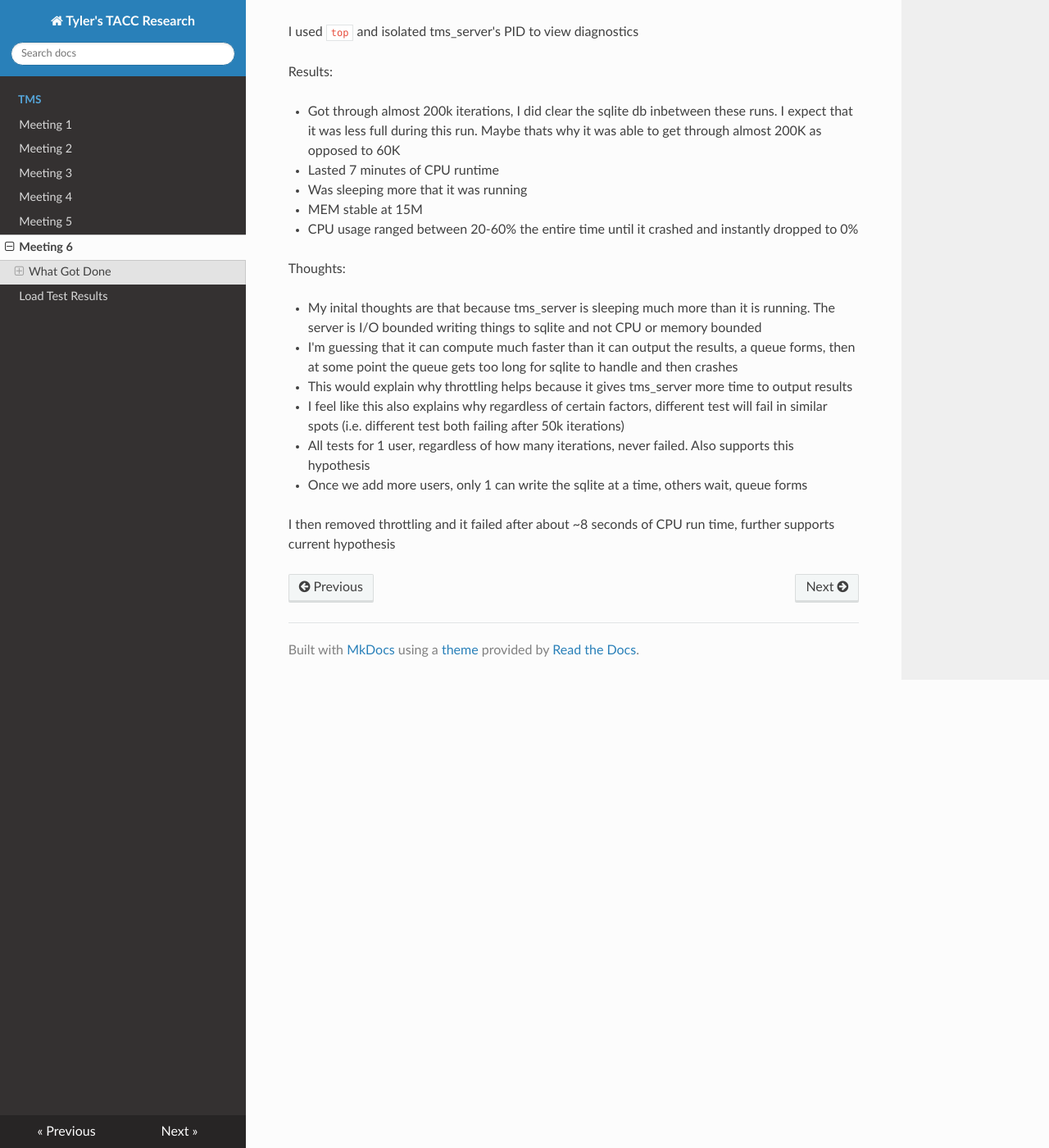
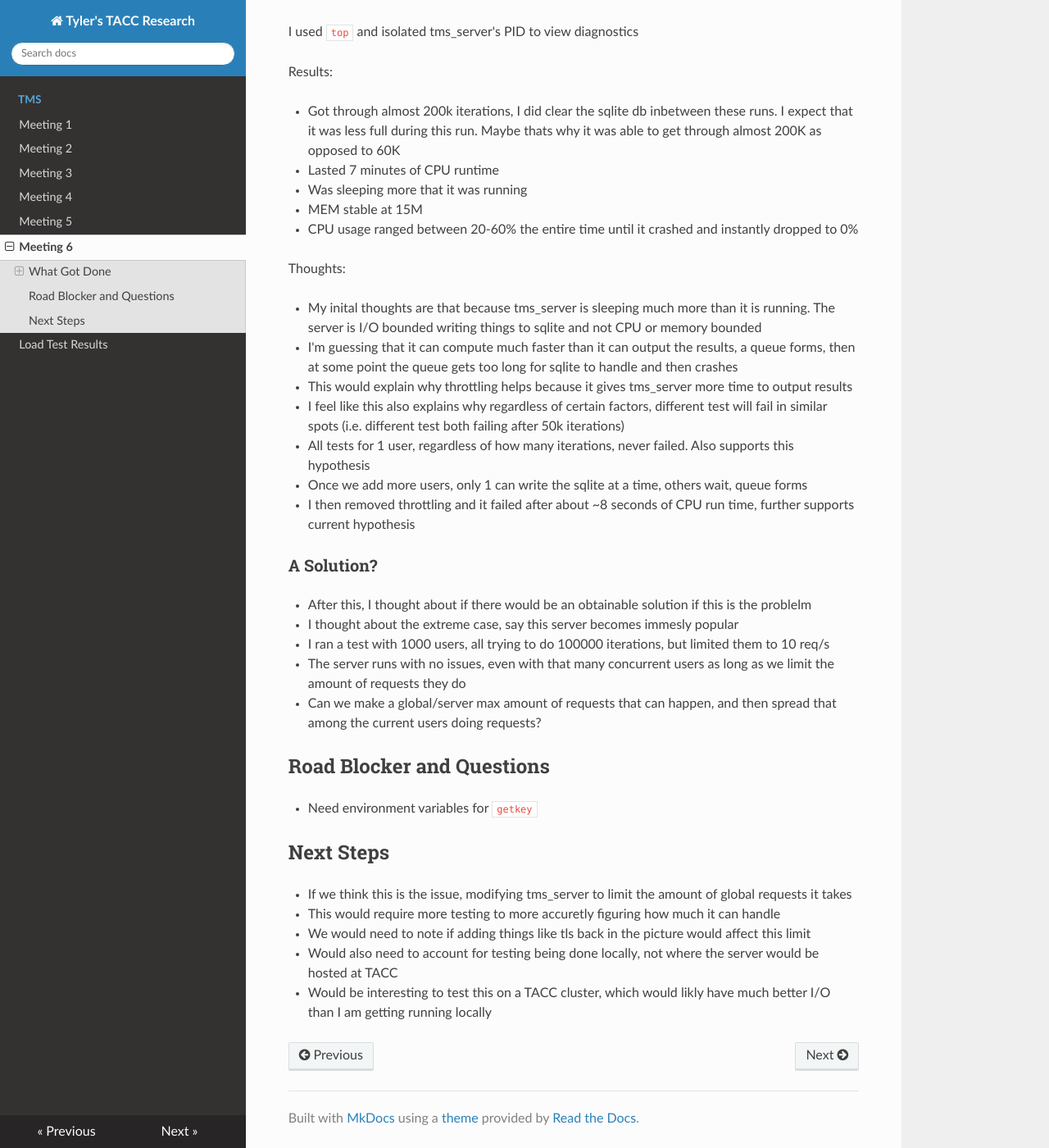
Before and after one commit to tyler0852/tylers-tacc-research, an MkDocs documentation site: the page built from docs/tms/meeting-6.md, in a window 1280 px wide and 1400 px high, scrolled down 810 px. Shown: the whole window at 82% size. Built offline with MkDocs 1.6.1, drawn with Linux system fonts in a browser that asks for light colours; nearby versions of some CDN libraries.

Commit message:
Update meeting-6.md

```diff
--- a/docs/tms/meeting-6.md
+++ b/docs/tms/meeting-6.md
@@ -45,5 +45,24 @@ Thoughts:
 - I feel like this also explains why regardless of certain factors, different test will fail in similar spots (i.e. different test both failing after 50k iterations)
 - All tests for 1 user, regardless of how many iterations, never failed. Also supports this hypothesis
 - Once we add more users, only 1 can write the sqlite at a time, others wait, queue forms
+- I then removed throttling and it failed after about ~8 seconds of CPU run time, further supports current hypothesis
 
-I then removed throttling and it failed after about ~8 seconds of CPU run time, further supports current hypothesis
+### A Solution?
+
+- After this, I thought about if there would be an obtainable solution if this is the problelm
+- I thought about the extreme case, say this server becomes immesly popular
+- I ran a test with 1000 users, all trying to do 100000 iterations, but limited them to 10 req/s
+- The server runs with no issues, even with that many concurrent users as long as we limit the amount of requests they do
+- Can we make a global/server max amount of requests that can happen, and then spread that among the current users doing requests?
+
+## Road Blocker and Questions
+
+- Need environment variables for `getkey`
+
+## Next Steps
+
+- If we think this is the issue, modifying tms_server to limit the amount of global requests it takes
+- This would require more testing to more accuretly figuring how much it can handle
+- We would need to note if adding things like tls back in the picture would affect this limit
+- Would also need to account for testing being done locally, not where the server would be hosted at TACC
+- Would be interesting to test this on a TACC cluster, which would likly have much better I/O than I am getting running locally
```
